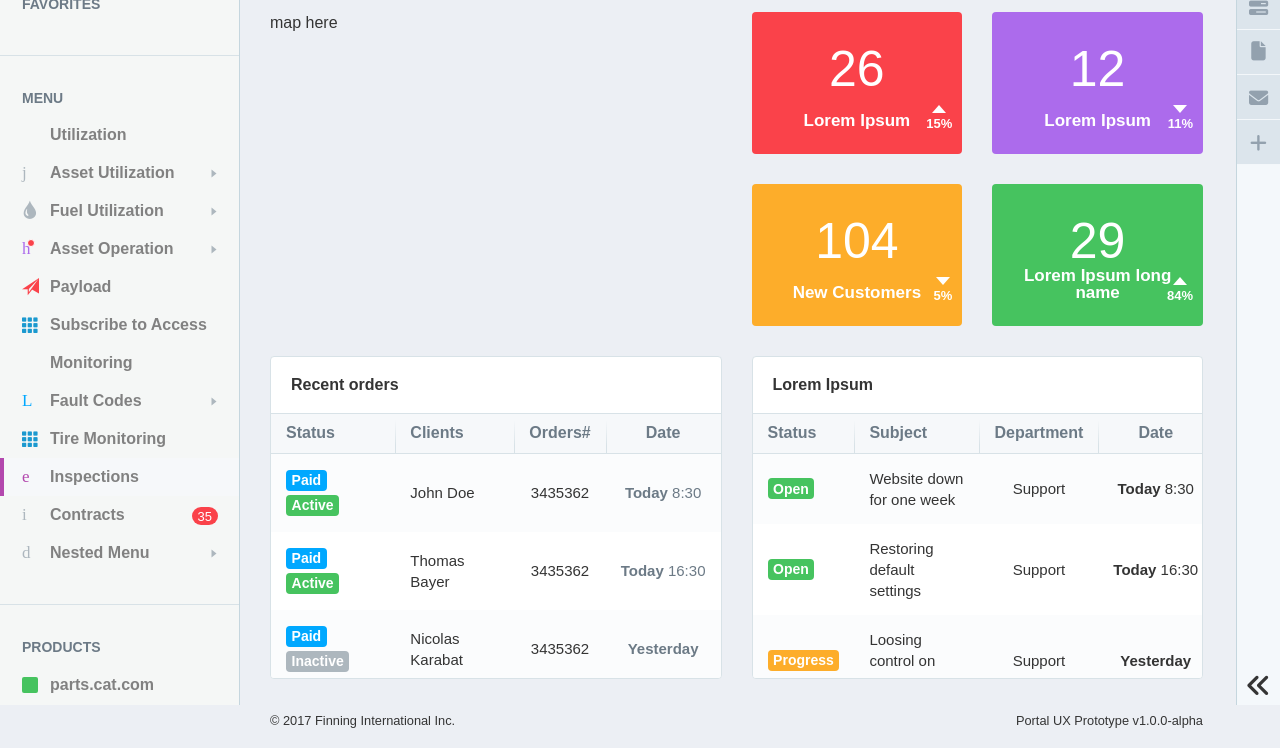
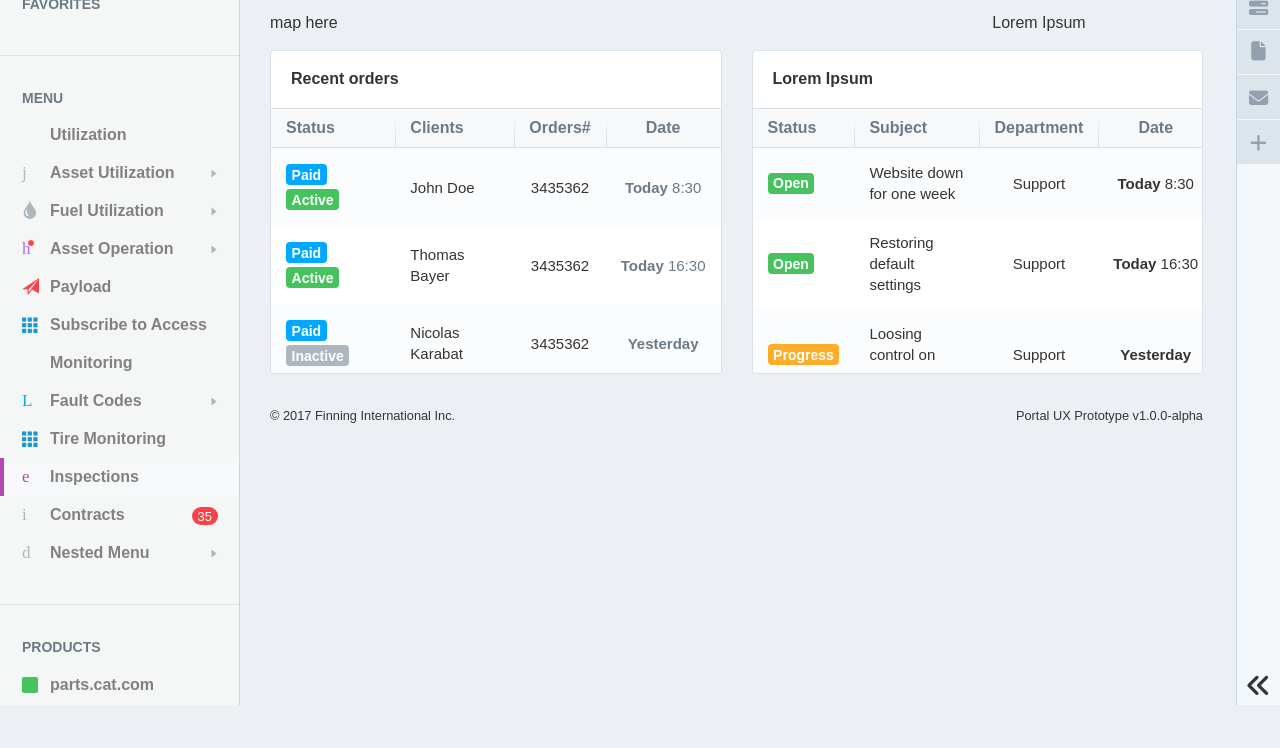
Before and after one commit to finningdigital/Portal-Prototype, a website: page src/master.html in a window 1280 px wide. Shown: the part 95-843 px from the top of the page. After the commit the page ends 800 px from the top, so only its background shows below. Drawn offline with nearby package versions, Linux system fonts and the light colour scheme; a web font is replaced by a local one.

Commit message:
Start UI

```diff
--- a/src/master.html
+++ b/src/master.html
@@ -544,62 +544,13 @@
     <div class="page-content">
         <div class="container-fluid">
             <div class="row">
-                <div class="col-xl-6">
+                <div class="col-xl-9">
                     <div class="map-tile">
                         <p>map here</p>
                     </div><!--.map-tile-->
                 </div><!--.col-->
-                <div class="col-xl-6">
-                    <div class="row">
-                        <div class="col-sm-6">
-                            <article class="statistic-box red">
-                                <div>
-                                    <div class="number">26</div>
-                                    <div class="caption"><div>Lorem Ipsum</div></div>
-                                    <div class="percent">
-                                        <div class="arrow up"></div>
-                                        <p>15%</p>
-                                    </div>
-                                </div>
-                            </article>
-                        </div><!--.col-->
-                        <div class="col-sm-6">
-                            <article class="statistic-box purple">
-                                <div>
-                                    <div class="number">12</div>
-                                    <div class="caption"><div>Lorem Ipsum</div></div>
-                                    <div class="percent">
-                                        <div class="arrow down"></div>
-                                        <p>11%</p>
-                                    </div>
-                                </div>
-                            </article>
-                        </div><!--.col-->
-                        <div class="col-sm-6">
-                            <article class="statistic-box yellow">
-                                <div>
-                                    <div class="number">104</div>
-                                    <div class="caption"><div>New Customers</div></div>
-                                    <div class="percent">
-                                        <div class="arrow down"></div>
-                                        <p>5%</p>
-                                    </div>
-                                </div>
-                            </article>
-                        </div><!--.col-->
-                        <div class="col-sm-6">
-                            <article class="statistic-box green">
-                                <div>
-                                    <div class="number">29</div>
-                                    <div class="caption"><div>Lorem Ipsum long name</div></div>
-                                    <div class="percent">
-                                        <div class="arrow up"></div>
-                                        <p>84%</p>
-                                    </div>
-                                </div>
-                            </article>
-                        </div><!--.col-->
-                    </div><!--.row-->
+                <div class="col-xl-3">
+                    <p>Lorem Ipsum</p>
                 </div><!--.col-->
             </div><!--.row-->
 
```
Also changed, not shown: src/scss/style.scss (+10 -1 lines), src/start-ui.html (added).
